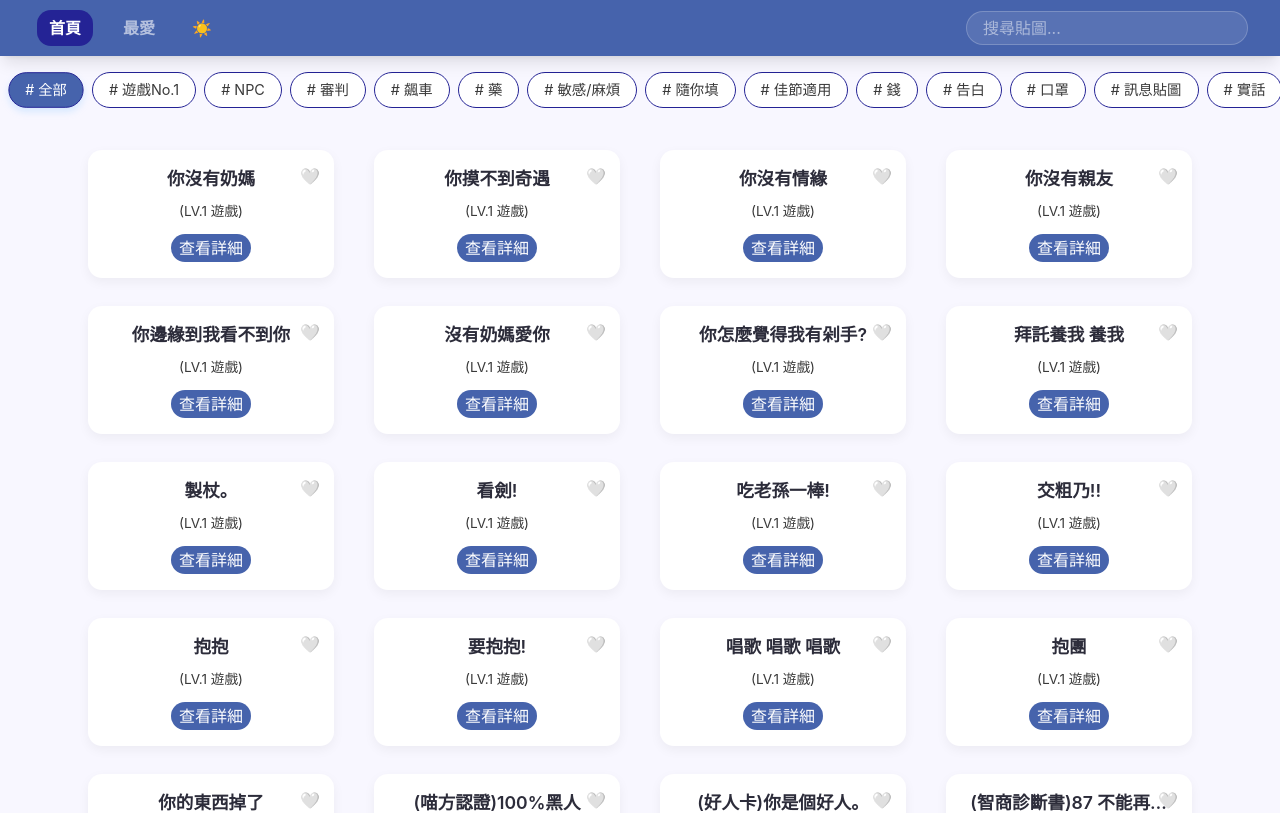
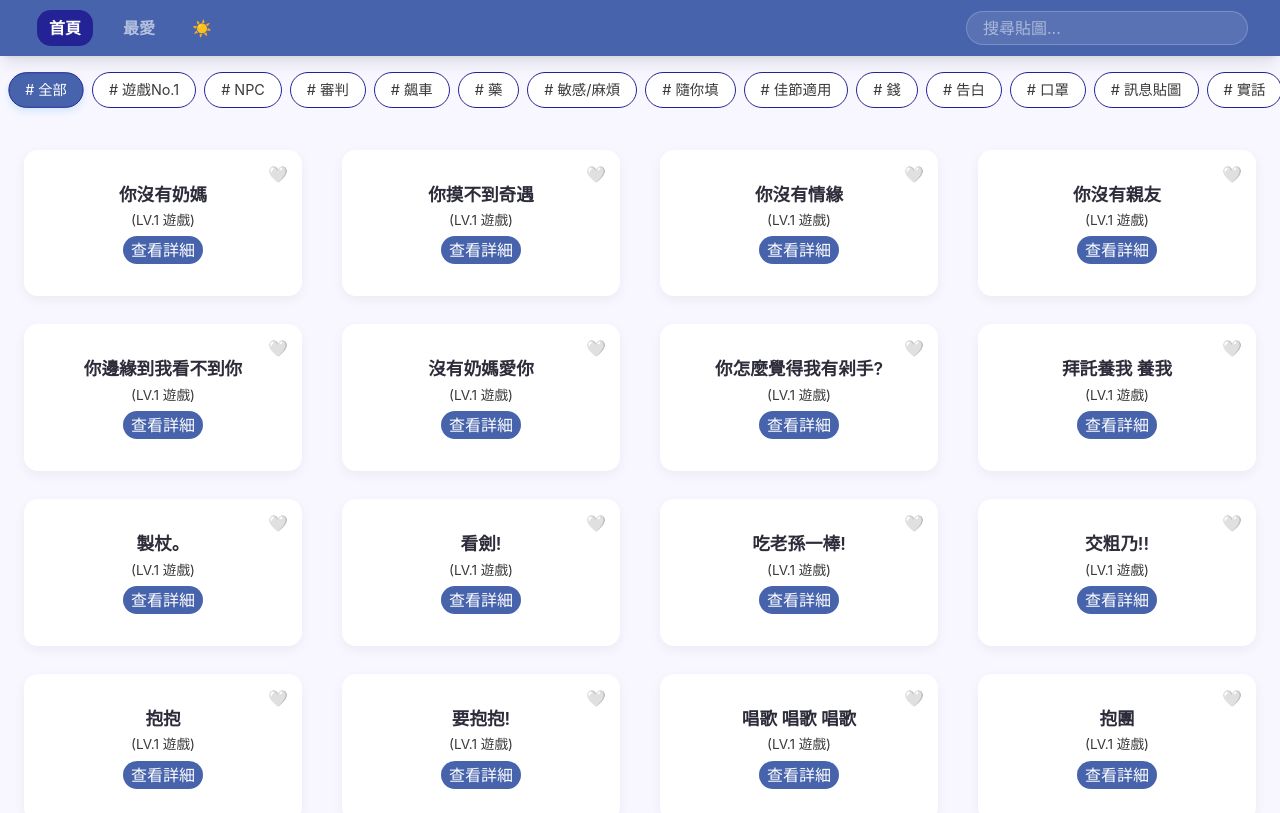
Before and after one commit to lia90363/Meow-Meow-Monster-Sticker, a Vue app: page / in a window 1280 px wide. Shown: the top 813 px of the page. Built offline with nearby package versions, Linux system fonts and the light colour scheme.

Commit message:
style: 調整卡片最大寬度

```diff
--- a/src/assets/main.css
+++ b/src/assets/main.css
@@ -9,7 +9,6 @@
   --color-text-soft: #3a3a3a;
   --color-bg: #f8f7ff;
   --color-card-bg: #ffffff;
-  --color-border: #d2deeb;
 
   /* v4 會自動對應到 rounded-sm, rounded-md */
   --radius-sm: 8px;
--- a/src/views/Home.vue
+++ b/src/views/Home.vue
@@ -228,25 +228,24 @@ const categories = [
   </ul>
 
   <!-- 列表狀態 (加上 v-else-if 確保錯誤時不顯示空列表) -->
-  <ul v-else-if="!stickerStore.error" class="grid grid-cols-1 sm:grid-cols-2 lg:grid-cols-3 xl:grid-cols-4 gap-x-10 gap-y-6 p-6 mx-auto max-w-6xl">
+  <ul v-else-if="!stickerStore.error" class="grid grid-cols-1 sm:grid-cols-2 lg:grid-cols-3 xl:grid-cols-4 gap-x-10 gap-y-6 p-6 mx-auto max-w-7xl">
     <!-- 關鍵：這裡必須是 filteredStickers，原本使用v-for="item in filteredStickers -->
     <li
       v-for="item in displayedStickers"
       :key="item.id"
       class="
         card relative bg-card-bg text-text rounded-md shadow-soft p-4 my-0.5 text-center border-border w-full
-        flex flex-col min-h-[128px] justify-between overflow-hidden transition-transform duration-200
+        flex flex-col min-h-32 max-w-90 mx-auto justify-between overflow-hidden transition-transform duration-200
         hover:-translate-y-1 hover:border-primary
       "
     >
-      <button @click="favoriteStore.toggleFavorite(item)" class="absolute top-2 right-2 p-1.5 cursor-pointer z-10 transition-transform active:scale-125">
+      <button @click="favoriteStore.toggleFavorite(item)" class="absolute top-1.5 right-2 p-1.5 cursor-pointer z-10 transition-transform active:scale-125">
         {{ favoriteStore.isFavorite(item.id) ? '❤️' : '🤍' }}
       </button>
-      <div class="item-title text-[1.1rem] text-text font-semibold leading-normal mb-0.5 line-clamp-1">{{ item.title }}</div>
+      <div class="item-title text-[1.1rem] text-text font-semibold leading-normal mb-0.5 mt-4 mx-2 line-clamp-1">{{ item.title }}</div>
       <div class="item-category text-[0.85rem] text-text-soft px-0.5 mb-1.5">({{ item.category }})</div>
       <div class="card-actions flex justify-center w-full gap-1">
-        <button class="btn bg-primary-dark text-white shrink-0 rounded-md py-0.5 px-2 cursor-pointer mx-1"><router-link :to="`/sticker/${item.id}`">查看詳細</router-link></button>
-
+        <button class="btn bg-primary-dark text-white shrink-0 rounded-md py-0.5 px-2 mb-4 cursor-pointer mx-1"><router-link :to="`/sticker/${item.id}`">查看詳細</router-link></button>
       </div>
     </li>
   </ul>
```
